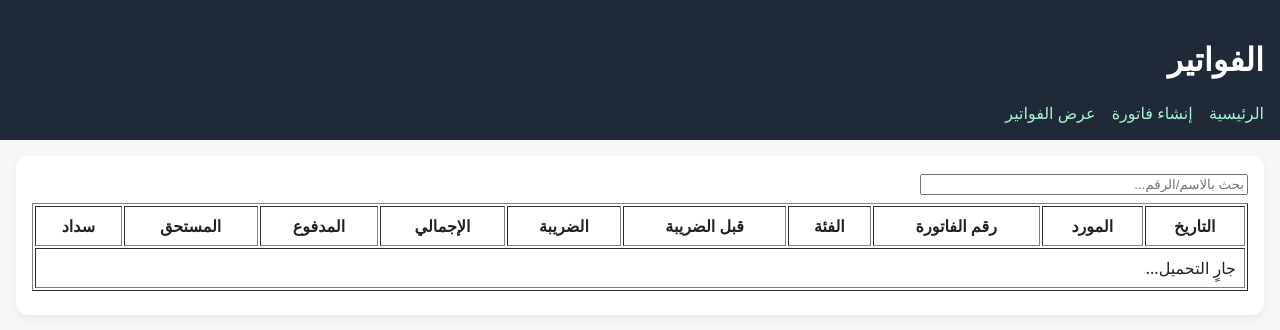
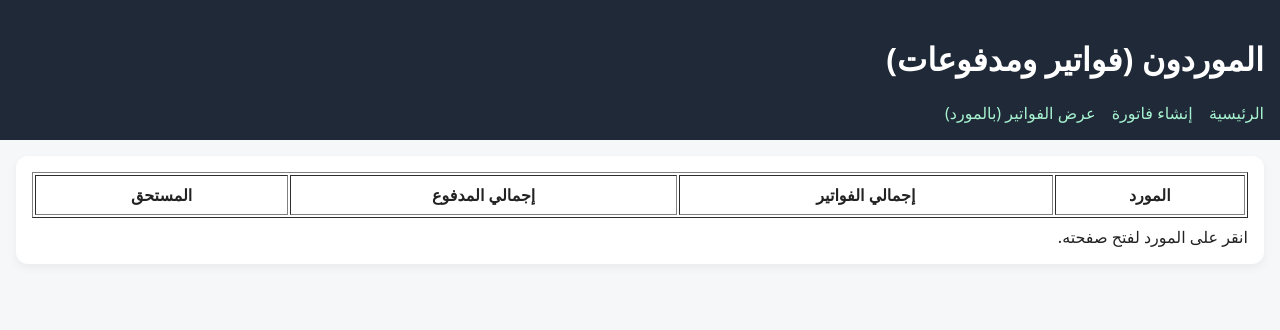
Before and after one commit to ixAbdulaziz/erp-procurement, a website: page web/invoices.html in a window 1280 px wide. Drawn offline with Linux system fonts and the light colour scheme; no server answers.

Commit message:
Update invoices.html

```diff
--- a/web/invoices.html
+++ b/web/invoices.html
@@ -3,32 +3,28 @@
 <head>
   <meta charset="utf-8" />
   <meta name="viewport" content="width=device-width, initial-scale=1" />
-  <title>الفواتير</title>
+  <title>عرض الفواتير حسب المورد</title>
   <link rel="stylesheet" href="./assets/css/style.css" />
 </head>
 <body>
   <header>
-    <h1>الفواتير</h1>
+    <h1>الموردون (فواتير ومدفوعات)</h1>
     <nav>
       <a href="/">الرئيسية</a>
       <a href="/invoice_new.html">إنشاء فاتورة</a>
-      <a href="/invoices.html">عرض الفواتير</a>
+      <a href="/invoices.html">عرض الفواتير (بالمورد)</a>
     </nav>
   </header>
 
   <main>
     <section class="card">
-      <input id="q" placeholder="بحث بالاسم/الرقم..." style="width:100%;max-width:320px;margin-bottom:8px;">
       <table id="tbl" border="1" cellpadding="8" style="width:100%;background:#fff;">
         <thead>
-          <tr>
-            <th>التاريخ</th><th>المورد</th><th>رقم الفاتورة</th><th>الفئة</th>
-            <th>قبل الضريبة</th><th>الضريبة</th><th>الإجمالي</th><th>المدفوع</th><th>المستحق</th><th>سداد</th>
-          </tr>
+          <tr><th>المورد</th><th>إجمالي الفواتير</th><th>إجمالي المدفوع</th><th>المستحق</th></tr>
         </thead>
         <tbody></tbody>
       </table>
-      <div id="msg" style="margin-top:8px;"></div>
+      <div style="margin-top:8px;">انقر على المورد لفتح صفحته.</div>
     </section>
   </main>
 
```
